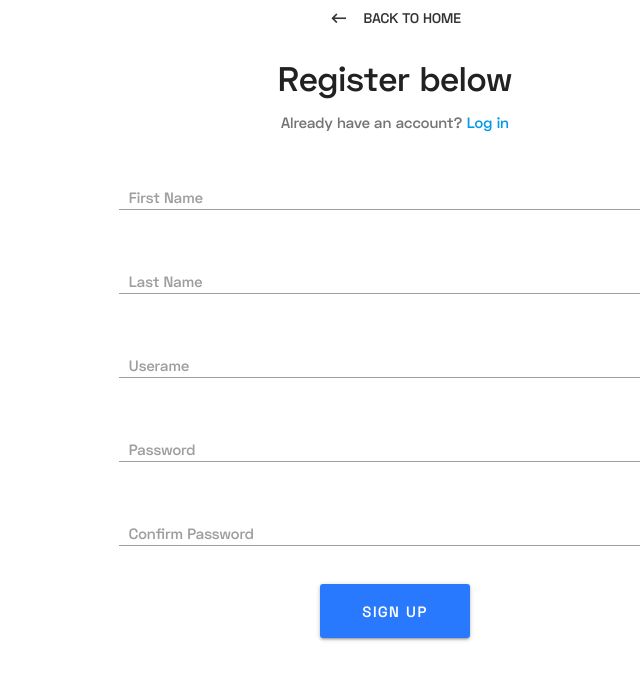
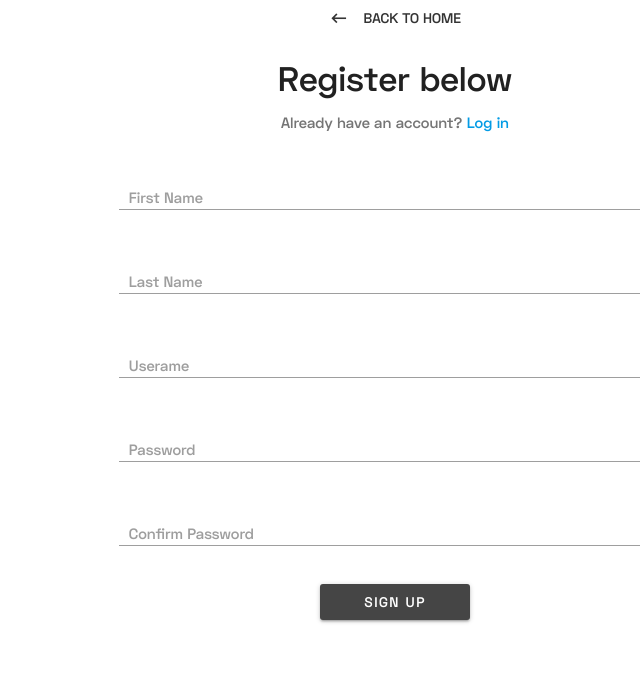
Before and after one commit to tzlomke/reinvent, a React (Create React App) app in the folder client/: page /register in a window 1280 px wide. Shown: the top 680 px of the page, without its empty margins (245-885 px from the left). Built offline with nearby package versions, Linux system fonts and the light colour scheme.

Commit message:
styled login, registration buttons. Sanitized registration data with .trim()

```diff
--- a/client/src/components/authorization/Login.js
+++ b/client/src/components/authorization/Login.js
@@ -4,6 +4,7 @@ import PropTypes from "prop-types";
 import { connect } from "react-redux";
 import { loginUser } from "../../actions/authActions";
 import classNames from "classnames";
+import "./style.css"
 
 class Login extends Component {
 
@@ -149,7 +150,7 @@ class Login extends Component {
 										marginTop: "1rem"
 									}}
 									type="submit"
-									className="btn btn-large waves-effect waves-light hoverable blue accent-3"
+									className="btn auth-button"
 								>
 									Login
 								</button>
--- a/client/src/components/authorization/Register.js
+++ b/client/src/components/authorization/Register.js
@@ -4,6 +4,7 @@ import PropTypes from "prop-types";
 import { connect } from "react-redux";
 import { registerUser } from "../../actions/authActions";
 import classNames from "classnames";
+import "./style.css";
 
 class Register extends Component {
 
@@ -71,12 +72,12 @@ class Register extends Component {
 		event.preventDefault();
 
 		const newUser = {
-			firstName: this.state.firstName,
-			lastName: this.state.lastName,
-			username: this.state.username,
-			password: this.state.password,
-			confirmPassword: this.state.confirmPassword,
-			fullName: `${this.state.firstName} ${this.state.lastName}`
+			firstName: this.state.firstName.trim(),
+			lastName: this.state.lastName.trim(),
+			username: this.state.username.trim(),
+			password: this.state.password.trim(),
+			confirmPassword: this.state.confirmPassword.trim(),
+			fullName: this.state.firstName.trim() + " " + this.state.lastName.trim()
 		};
 
 		this.props.registerUser(newUser, this.props.history);
@@ -201,7 +202,7 @@ class Register extends Component {
 										marginTop: "1rem"
 									}}
 									type="submit"
-									className="btn btn-large waves-effect waves-light hoverable blue accent-3"
+									className="btn auth-button"
 								>
 									Sign up
 								</button>
--- a/client/src/components/authorization/style.css
+++ b/client/src/components/authorization/style.css
@@ -0,0 +1,53 @@
+.auth-button {
+	background-color: rgba(69, 69, 69);
+}
+
+.auth-button {
+	flex: 1 1 auto;
+	padding-left: 20px;
+	padding-right: 20px;
+	text-align: center;
+	text-transform: uppercase;
+	position: relative;
+	overflow: hidden;
+	transition: .3s;
+}
+
+.auth-button:after {
+	position: absolute;
+	transition: .3s;
+	content: '';
+	width: 0;
+	left: 50%;
+	bottom: 0;
+	height: 3px;
+	background: #f7f7f7;
+	right: auto;
+	left: 0;
+}
+
+.auth-button:hover {
+	cursor: pointer;
+	background-color: rgba(69, 69, 69);
+	box-shadow: 0 0px 0 #333,
+		0 2px 3px rgba(0, 0, 0, .4),
+		0 3px 4px rgba(0, 0, 0, .15),
+		0 10px 4px rgba(0, 0, 0, .18),
+		0 5px 4px rgba(0, 0, 0, .21);
+}
+
+.auth-button:hover:after {
+	width: 100%;
+}
+
+.auth-button:active {
+	background-color: rgba(69, 69, 69);
+}
+
+.auth-button:visited {
+	background-color: rgba(69, 69, 69);
+}
+
+.auth-button:focus {
+	background-color: rgba(69, 69, 69);
+}
```
